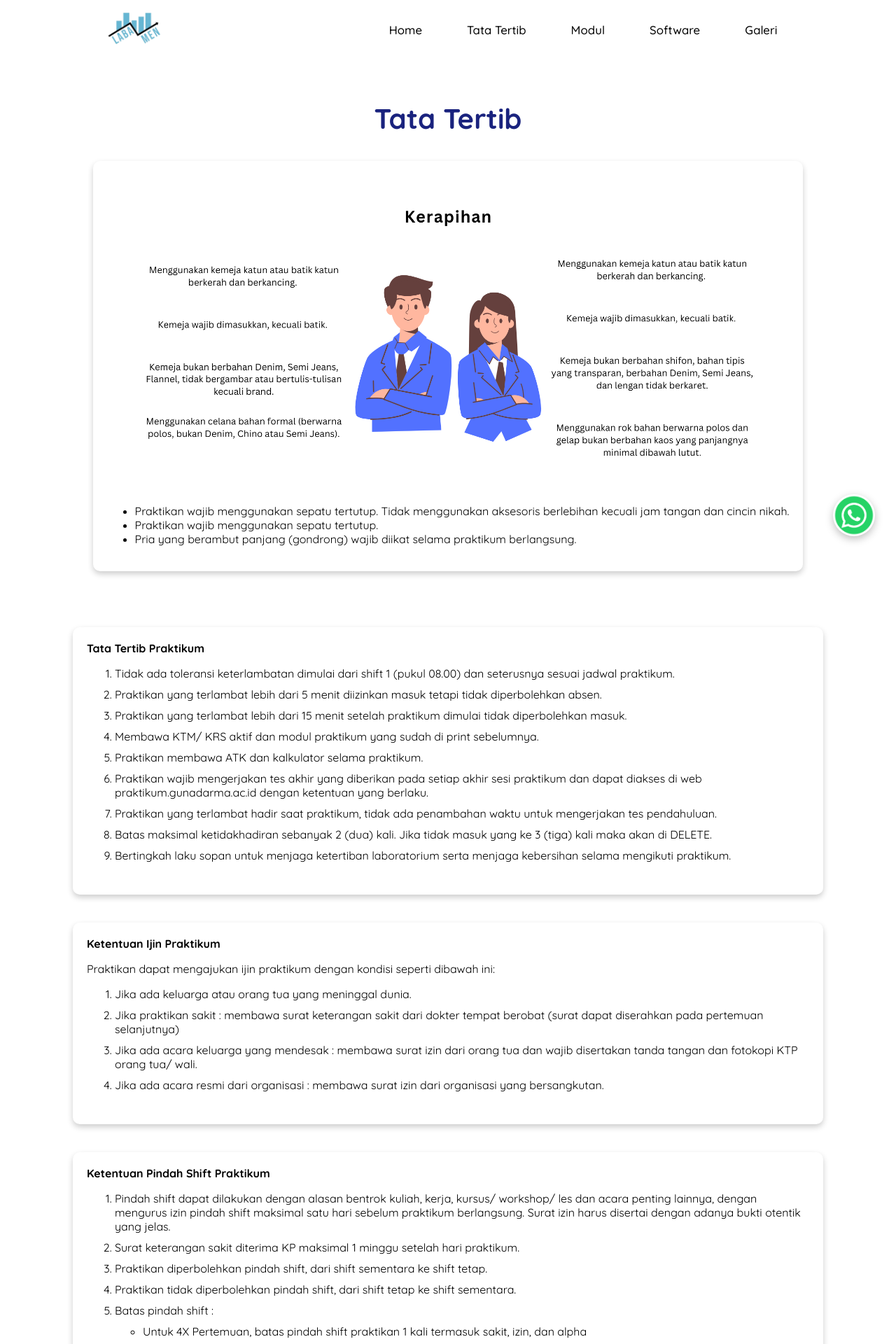
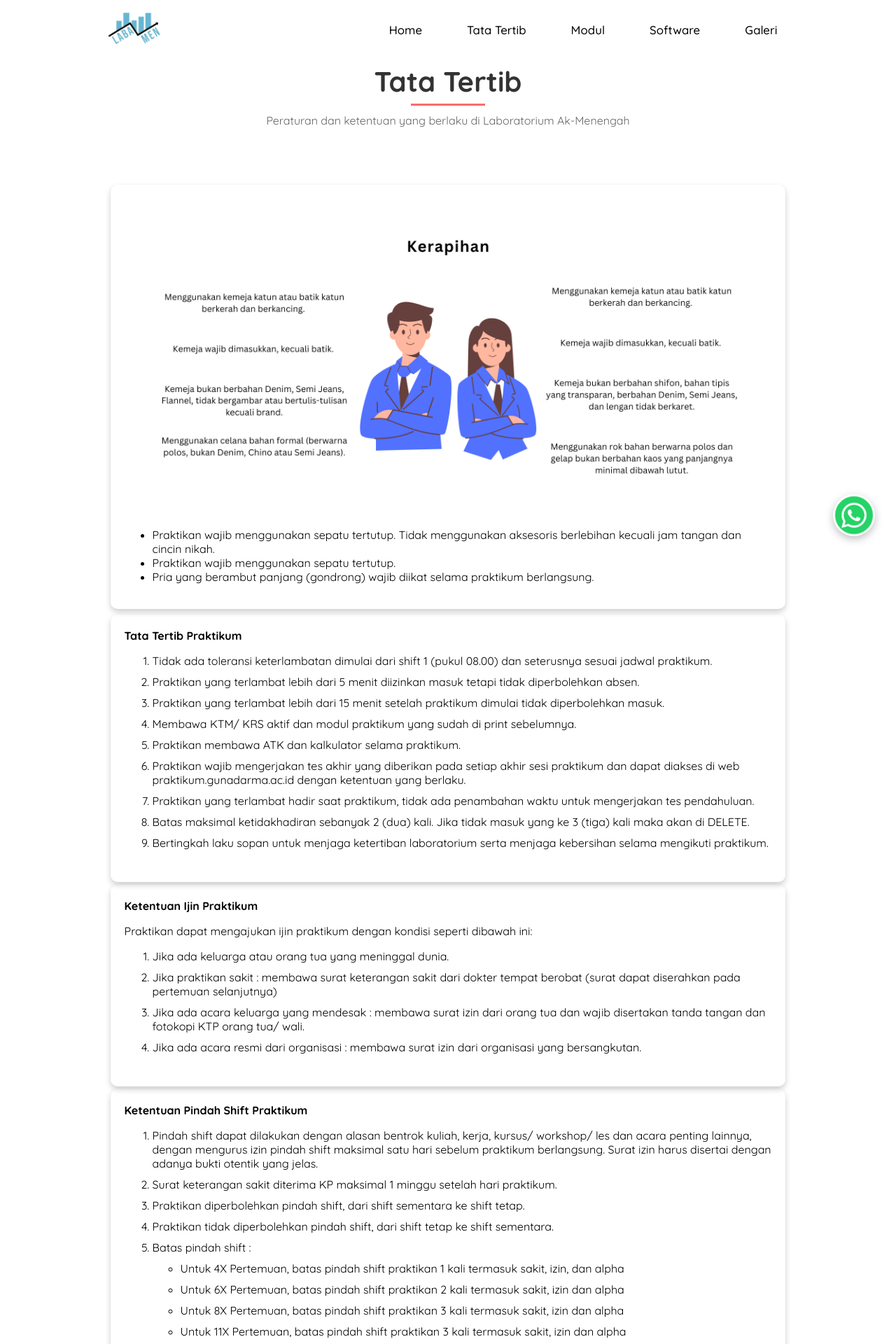
Before and after one commit to ahmadfadhilah99/ak-menengah, a PHP site: page /tatatertib.php in a window 1280 px wide. Shown: the top 1920 px of the page at 70% size. Run offline with PHP 8.4, Linux system fonts and the light colour scheme.

Commit message:
Merapikan halaman user

```diff
--- a/assets/css/app.css
+++ b/assets/css/app.css
@@ -398,7 +416,7 @@ main .page-software .content-software .software button:hover {
 
 /* Page Tata Tertib */
 main .page-tatatertib {
-    padding: 6rem 0 10rem 0;
+    padding: 2rem 5%;
     align-items: center;
 }
 
@@ -407,9 +425,27 @@ main .page-tatatertib .content-description {
 }
 
 main .page-tatatertib .content-description .title {
-    margin-block: 1rem;
-    font-size: 2.5rem; /* Meningkatkan ukuran font judul */
-    color: #1a237e;
+    font-size: 2.5rem;
+    font-weight: 700;
+    color: #333;
+    position: relative;
+    display: inline-block;
+    padding-bottom: 10px;
+}
+
+main .page-tatatertib .content-description .title:after {
+    content: '';
+    position: absolute;
+    width: 50%;
+    height: 3px;
+    background: #ff6b6b;
+    bottom: 0;
+    left: 25%;
+}
+main .page-tatatertib .content-description .subtitle {
+    color: #666;
+    margin-top: -1rem;
+    margin-bottom: 2rem;
 }
 
 main .page-tatatertib .content-tatatertib {
@@ -417,7 +453,7 @@ main .page-tatatertib .content-tatatertib {
     flex-wrap: wrap;
     gap: 5rem; /* Menambah jarak antar item */
     justify-content: center;
-    padding: 20px 0;
+    padding: 2px 0;
 }
 
 main .page-tatatertib .content-tatatertib .tatatertib {
--- a/galeri.php
+++ b/galeri.php
@@ -349,9 +349,6 @@
               <img src="assets/img/logo2.png" alt="logo lab">
               <p>Universitas Gunadarma Kampus E <br><br> <b>Jl. Komjen.Pol.M.Jasin No.9, Tugu, Kec. Cimanggis, Kota Depok, Jawa Barat 16451</b></p>
             </div>
-            <div class="footer-bottom">
-              <p>&copy; <?= date('Y') ?> Laboratorium Ak-Menengah Universitas Gunadarma. All Rights Reserved.</p>
-            </div>
           </footer>
 
           <!-- Scripts -->
--- a/software.php
+++ b/software.php
@@ -46,6 +46,7 @@
             <div class="page-software" >
               <div class="content-description">
                 <h1 class="title">Software</h1>
+                <p class="subtitle">Dukung Pembelajaran Akuntansi dengan Software yang Tepat</p>
               </div>
               <div class="content-software">
               <?php
--- a/tatatertib.php
+++ b/tatatertib.php
@@ -36,9 +36,10 @@
 
         <main>
             <!-- Page Tata Tertib -->
-            <div class="page-tatatertib" >
-              <div class="content-description">
+            <div class="page-tatatertib">
+              <div class="title-galeri">
                 <h1 class="title">Tata Tertib</h1>
+                <p class="subtitle">Peraturan dan ketentuan yang berlaku di Laboratorium Ak-Menengah</p>
               </div>
 
               <!-- Kerapihan Desktop-->
```
Also changed, not shown: other parts of assets/css/app.css (+52 -20 lines), assets/img/background-footer.png, assets/img/logo2-a.png (added), assets/img/logo2-g.png (added), assets/img/logo2.png.
